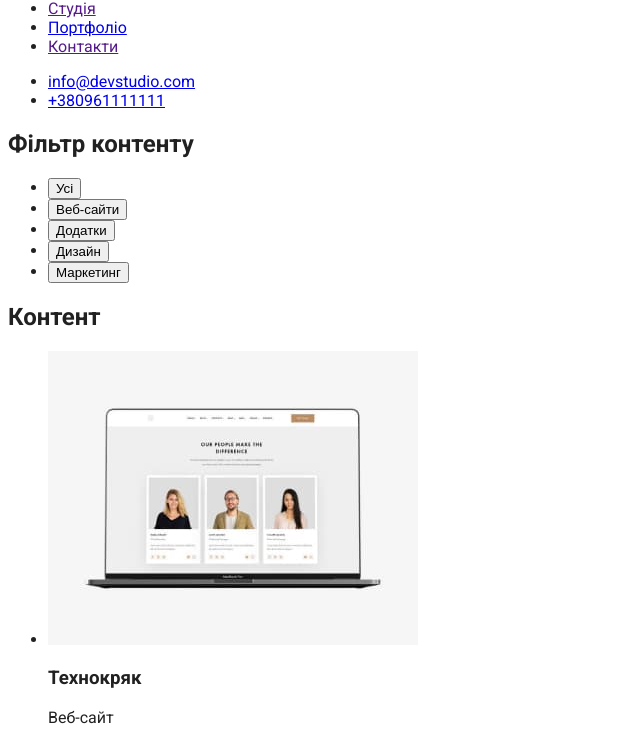
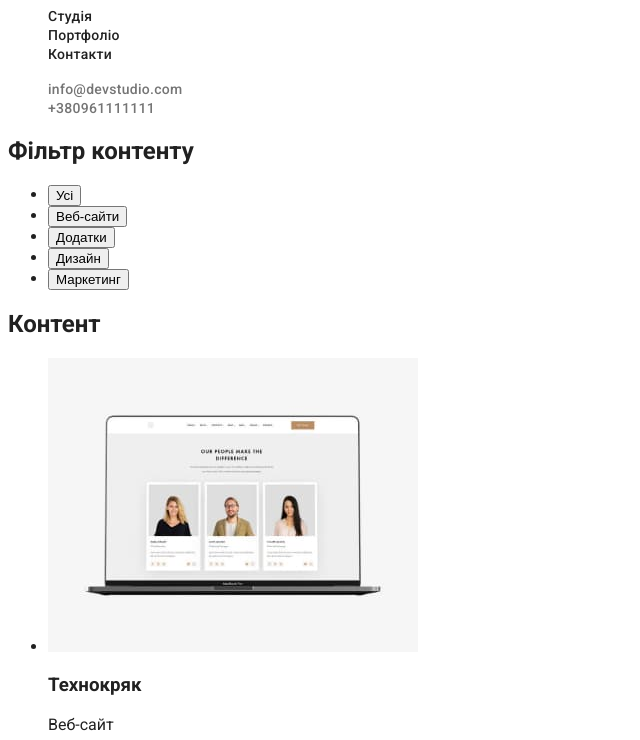
Before and after one commit to petrov-tech/goit-markup-hw-02, a plain HTML site: page portfolio.html in a window 1280 px wide. Shown: the part 44-784 px from the top of the page, without its empty margins (0-640 px from the left). Drawn offline with Linux system fonts and the light colour scheme.

Commit message:
update portfolio.html

```diff
--- a/portfolio.html
+++ b/portfolio.html
@@ -4,9 +4,9 @@
     <meta charset="UTF-8" />
     <meta http-equiv="X-UA-Compatible" content="IE=edge" />
     <meta name="viewport" content="width=device-width, initial-scale=1.0" />
+    <title lang="en">Portfolio</title>
     <link rel="preconnect" href="https://fonts.googleapis.com" />
     <link rel="preconnect" href="https://fonts.gstatic.com" crossorigin />
-    <title lang="en">Portfolio</title>
     <link
       href="https://fonts.googleapis.com/css2?family=Raleway:wght@700&family=Roboto:wght@400;500;700;900&display=swap"
       rel="stylesheet"
@@ -16,24 +16,34 @@
 
   <body>
     <!-- Шапка -->
-    <header>
+       <header class="header">
       <nav>
-        <a lang="en" href="/index.html"><span>Web</span>Studio</a>
-        <ul>
+        <a lang="en" href="/index.html" class="logo">
+          <span class="word">Web</span>Studio
+        </a>
+
+        <ul class="site-nav list">
           <li>
-            <span><a href="">Студія</a></span>
+            <a href="/index.html" class="link">Студія</a>
           </li>
           <li>
-            <span><a href="/portfolio.html">Портфоліо</a></span>
+            <a href="/portfolio.html" class="link">Портфоліо</a>
           </li>
           <li>
-            <span><a href="">Контакти</a></span>
+            <a href="" class="link">Контакти</a>
           </li>
         </ul>
       </nav>
-      <ul>
-        <li><a href="mailto:info@devstudio.com" class="link">info@devstudio.com</a></li>
-        <li><a href="tel:+380961111111" class="link">+380961111111</a></li>
+
+      <ul class="contact list">
+        <li>
+          <a href="mailto:info@devstudio.com" class="links">
+            info@devstudio.com
+          </a>
+        </li>
+        <li>
+          <a href="tel:+380961111111" class="links">+380961111111</a>
+        </li>
       </ul>
     </header>
 
@@ -149,15 +159,23 @@
       </section>
     </main>
 
-    <footer>
-      <a lang="en" href="/index.html"><span>Web</span>Studio</a>
+      <footer class="footer">
+      <a lang="en" href="/index.html" class="logo second"
+        ><span class="logo-word secondary">Web</span>Studio</a
+      >
       <address>
-        <ul>
+        <ul class="contacts-list list">
           <li>
-            <p>м. Київ, пр-т Лесі Українки, 26</p>
+            <a class="adress-link" href="https://goo.gl/maps/zchuNDGv8sshK3Rr7">м. Київ, пр-т Лесі Українки, 26</a>
           </li>
-          <li><a href="mailto:info@devstudio.com">info@devstudio.com</a></li>
-          <li><a href="tel:+380961111111">+380961111111</a></li>
+          <li>
+            <a href="mailto:info@devstudio.com" class="contact-link"
+              >info@devstudio.com</a
+            >
+          </li>
+          <li>
+            <a href="tel:+380961111111" class="contact-link">+380961111111</a>
+          </li>
         </ul>
       </address>
     </footer>
```
